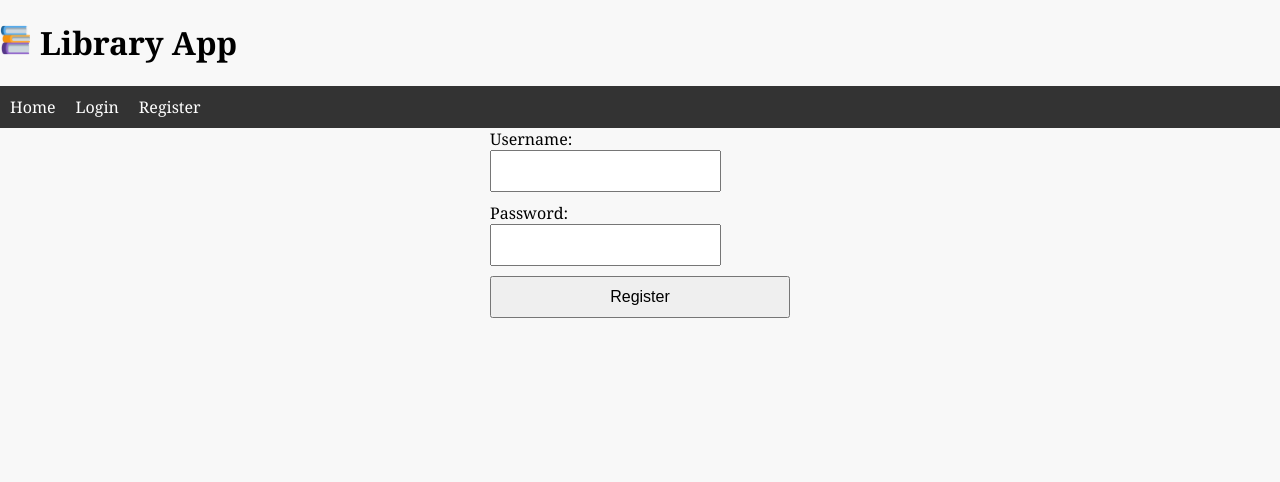
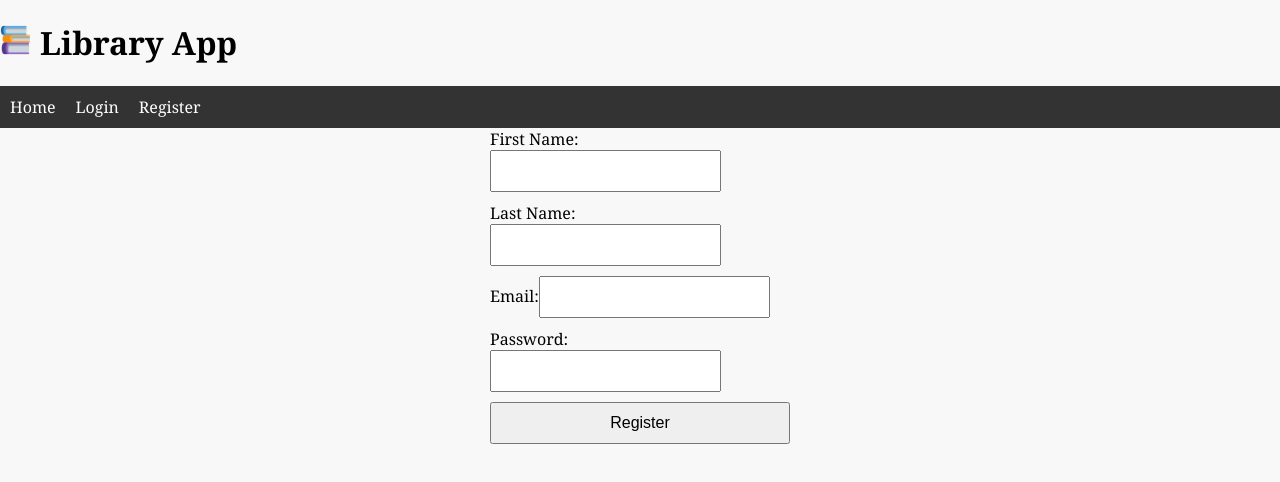
Before and after one commit to Carlos-Gomez-Pacheco-Personal-Website/Unit3-CS-BookBuddy, a React (Vite) app: page /register in a window 1280 px wide. Shown: the top 482 px of the page. Built offline with nearby package versions, Linux system fonts and the light colour scheme.

Commit message:
update register log

```diff
--- a/src/components/Login.jsx
+++ b/src/components/Login.jsx
@@ -10,7 +10,11 @@ function Login({ setToken }) {
   const handleSubmit = async (event) => {
     event.preventDefault();
     const result = await loginUser({ email, password });
-    setToken(result.token);
+    if (result.token) {
+      setToken(result.token);
+    } else {
+      console.error("Login failed:", result.message);
+    }
   };
 
   return (
--- a/src/components/Register.jsx
+++ b/src/components/Register.jsx
@@ -1,31 +1,48 @@
 /* TODO - add your code to create a functional React component that renders a registration form */
 import PropTypes from "prop-types";
 import { useState } from "react";
-import axios from "axios";
-
-const API_URL = "https://fsa-book-buddy-b6e748d1380d.herokuapp.com/api/";
+import { registerUser } from "../api";
 
 function Register({ setToken }) {
-  const [username, setUsername] = useState("");
+  const [firstname, setFirstname] = useState("");
+  const [lastname, setLastname] = useState("");
+  const [email, setEmail] = useState("");
   const [password, setPassword] = useState("");
 
   const handleSubmit = async (event) => {
     event.preventDefault();
-    const response = await axios.post(`${API_URL}register`, {
-      username,
-      password,
-    });
-    setToken(response.data.token);
+    const result = await registerUser({ firstname, lastname, email, password });
+    if (result.token) {
+      setToken(result.token);
+    } else {
+      console.error("Registration failed:", result.message);
+    }
   };
 
   return (
     <form onSubmit={handleSubmit}>
       <label>
-        Username:
+        First Name:
         <input
           type="text"
-          value={username}
-          onChange={(e) => setUsername(e.target.value)}
+          value={firstname}
+          onChange={(e) => setFirstname(e.target.value)}
+        />
+      </label>
+      <label>
+        Last Name:
+        <input
+          type="text"
+          value={lastname}
+          onChange={(e) => setLastname(e.target.value)}
+        />
+      </label>
+      <label>
+        Email:
+        <input
+          type="email"
+          value={email}
+          onChange={(e) => setEmail(e.target.value)}
         />
       </label>
       <label>
```
